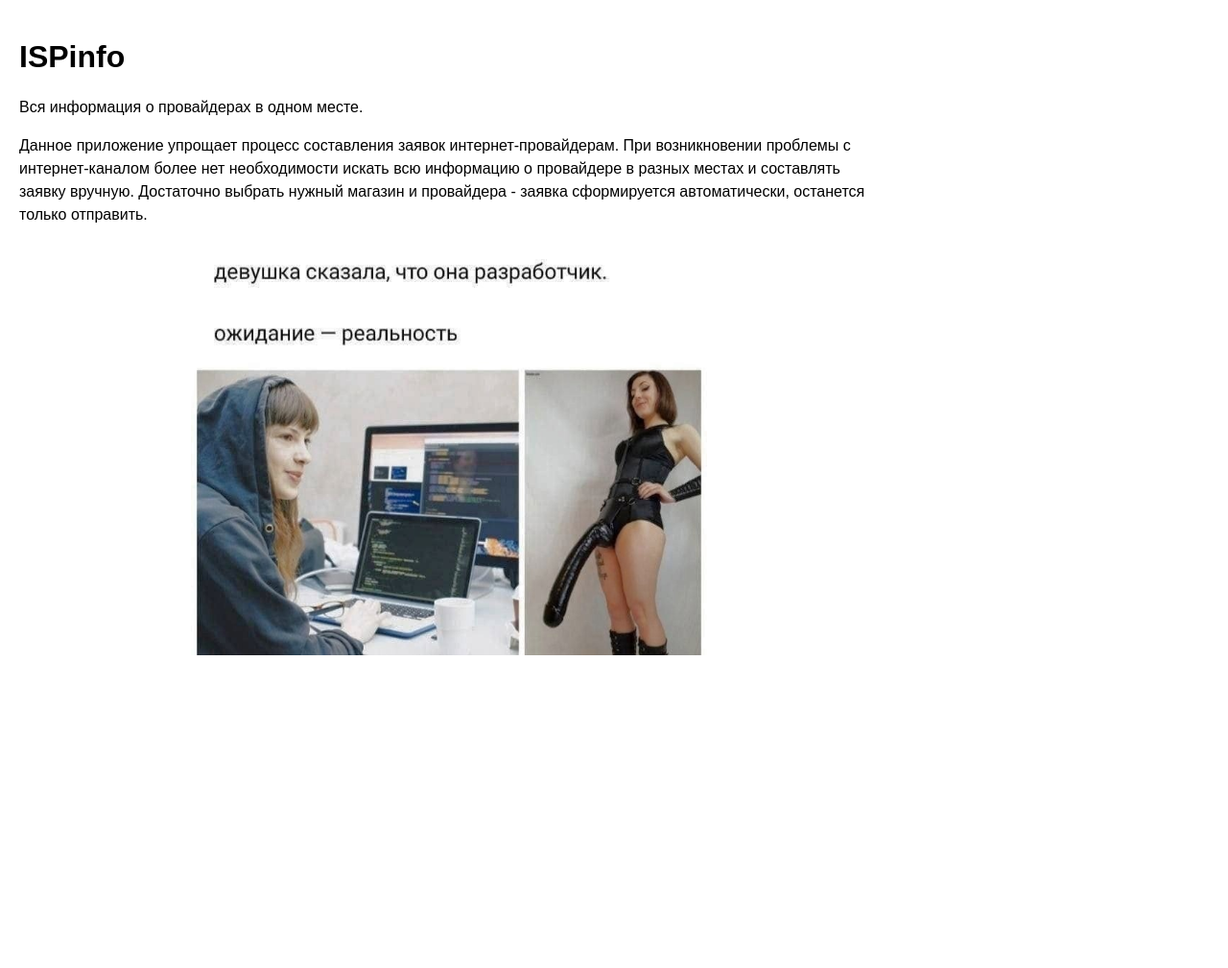
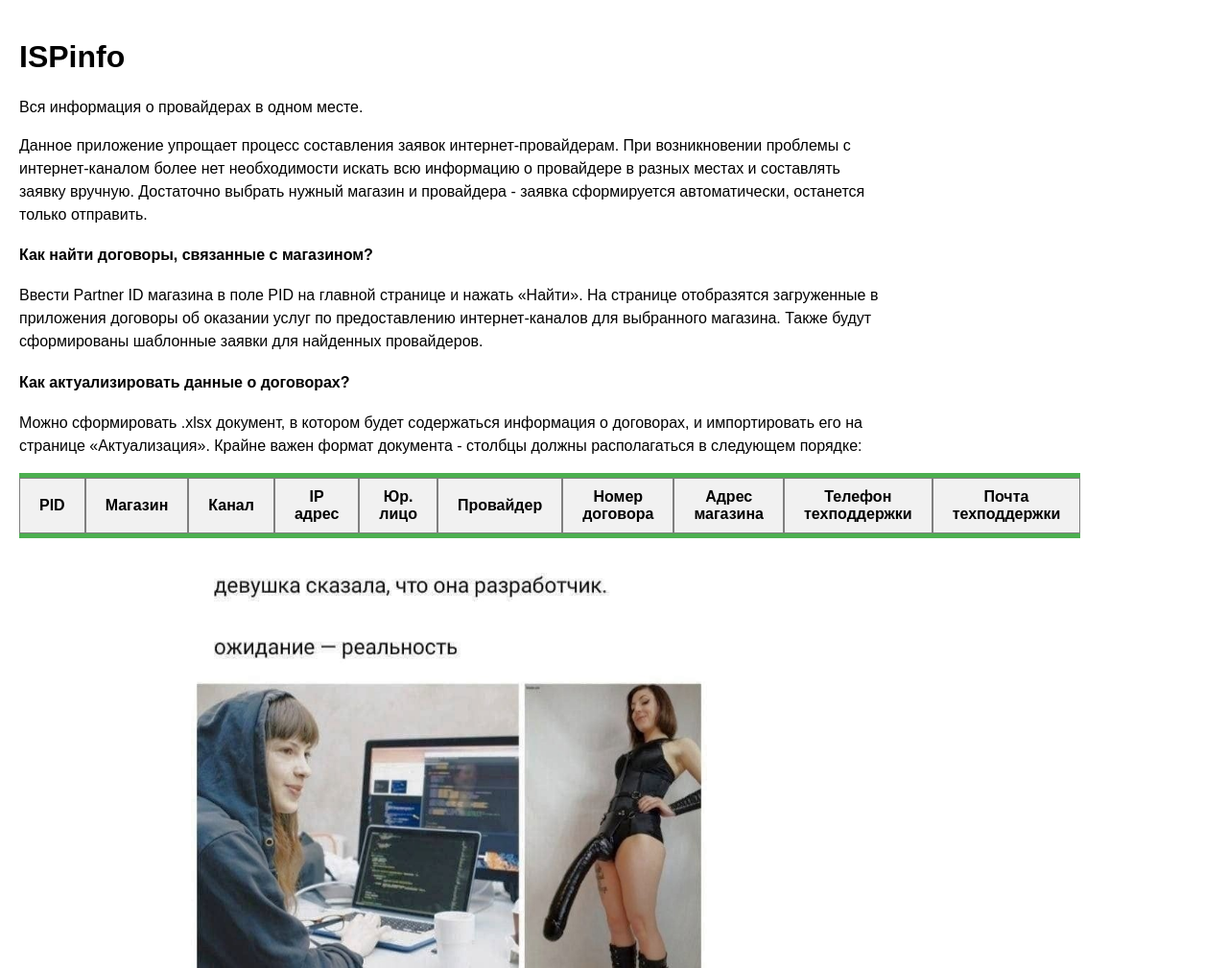
Before and after one commit to DorofD/ISPinfo, a Flask app: page /about in a window 1280 px wide. Shown: the part 50-1059 px from the top of the page at 96% size. Before the commit the page ends 733 px from the top, so only its background shows below. Run offline with Flask 2, Linux system fonts and the light colour scheme; lists and menus that the app fills with data are empty.

Commit message:
актуализация данных, правки вёрстки

```diff
--- a/static/css/styles.css
+++ b/static/css/styles.css
@@ -45,6 +45,22 @@ td a.intable {
 }
 
 td a:hover:not(.active) {
+  background-color: #555;
+  color: white;
+}
+
+.btn {
+  font-size: large;
+  float: left;
+
+  color: #000;
+  padding: 8px 16px;
+  text-decoration: none;
+  background-color: #f1f1f1;
+  border-radius: 5px; /* Скругляем уголки */
+  border: 1px solid #000;
+}
+.btn:hover {
   background-color: #555;
   color: white;
 }
--- a/templates/about.html
+++ b/templates/about.html
@@ -8,6 +8,36 @@
   местах и составлять заявку вручную. Достаточно выбрать нужный магазин и провайдера - заявка
   сформируется автоматически, останется только отправить.
 </p>
+<h4>Как найти договоры, связанные с магазином?</h4>
+<p>
+  Ввести Partner ID магазина в поле PID на главной странице и нажать «Найти». На странице
+  отобразятся загруженные в приложения договоры об оказании услуг по предоставлению интернет-каналов
+  для выбранного магазина. Также будут сформированы шаблонные заявки для найденных провайдеров.
+</p>
+<h4>Как актуализировать данные о договорах?</h4>
+
+<p>
+  Можно сформировать .xlsx документ, в котором будет содержаться информация о договорах, и
+  импортировать его на странице «Актуализация». Крайне важен формат документа - столбцы должны
+  располагаться в следующем порядке:
+</p>
+
+<table>
+  <tr>
+    <th>PID</th>
+    <th>Магазин</th>
+    <th>Канал</th>
+    <th>IP адрес</th>
+    <th>Юр. лицо</th>
+    <th>Провайдер</th>
+    <th>Номер договора</th>
+    <th>Адрес магазина</th>
+    <th>Телефон техподдержки</th>
+    <th>Почта техподдержки</th>
+  </tr>
+</table>
+
+<br />
 <br />
 <div class="img1">
   <img src="{{ url_for('static', filename='images/image1.jpg')}}" width="60%" />
--- a/templates/base.html
+++ b/templates/base.html
@@ -6,6 +6,7 @@
       href="{{ url_for('static', filename='css/styles.css')}}"
       rel="stylesheet"
     />
+    <link rel="icon" href="{{ url_for('static', filename='images/icon.png')}}" />
     <meta charset="UTF-8" />
 
     <title>ISPinfo</title>
--- a/templates/searchResult.html
+++ b/templates/searchResult.html
@@ -70,5 +70,5 @@
 </table>
 {% endif %}
 <br />
-<br />
-<button><a href="{{ url_for('index')}}">Главная</a></button> {% endblock %}
+
+<a class="btn" href="{{ url_for('index')}}">Главная</a>{% endblock %}
--- a/templates/upload.html
+++ /dev/null
@@ -1 +0,0 @@
-{% extends 'base.html' %} {% block content %} {{ super() }} Boba {% endblock %}
```
Also changed, not shown: dbscripts.py (+23 -0 lines), database.db, static/images/icon.png (added), 1 other file.
